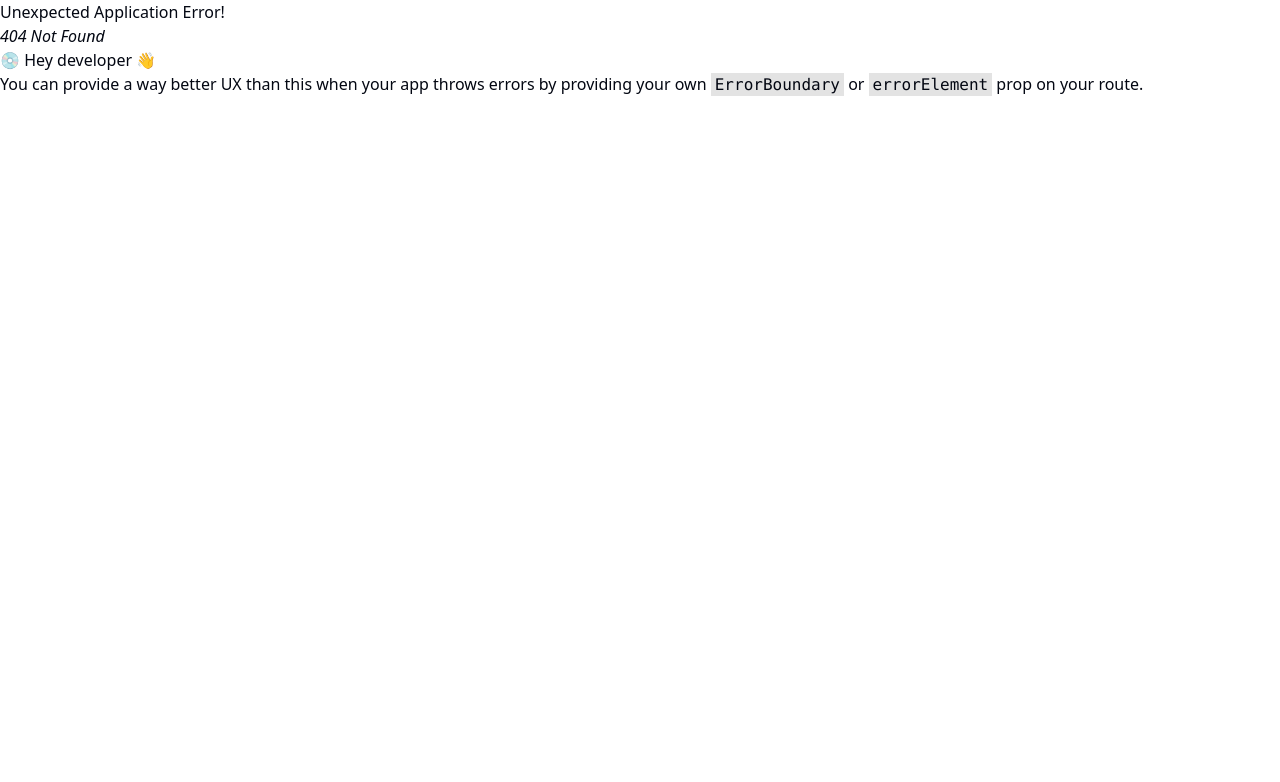
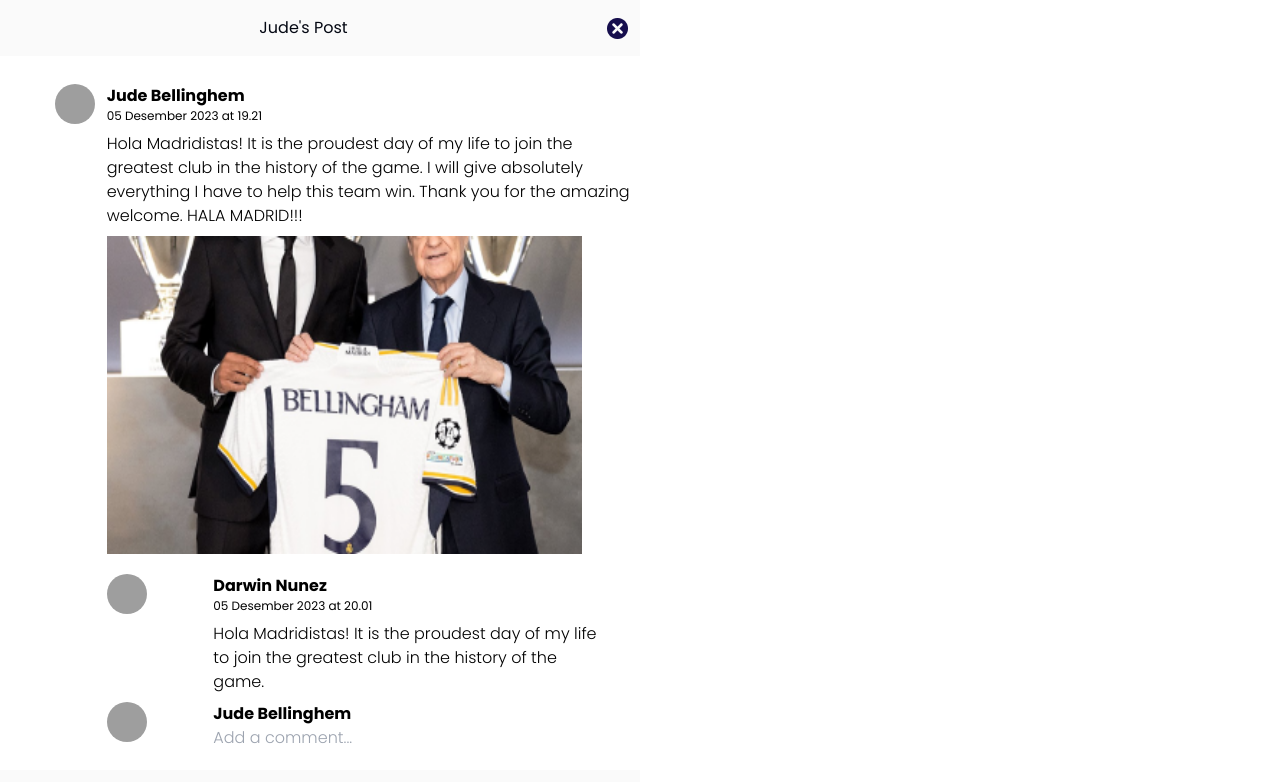
Before and after one commit to App-Sosmed-6/FE, a React (Vite) app: page /story-details in a window 1280 px wide. Before the commit this address had no page. Shown: the top 782 px of the page. Built offline with nearby package versions, Linux system fonts and the light colour scheme; grey boxes are pictures that could not be loaded.

Commit message:
feat: adding home page features

```diff
--- a/src/components/comment-form.tsx
+++ b/src/components/comment-form.tsx
@@ -1,3 +1,5 @@
+import { Link } from "react-router-dom";
+
 import {
     Avatar,
     AvatarFallback,
@@ -8,8 +10,8 @@ const CommentForm = () => {
   return (
     <div>
       <div className="grid grid-cols-6">
-        <div className="col-start-2 col-span-4">
-          <p className="py-5">View more comments</p>
+        <div className="col-start-2 col-span-4 py-5">
+          <Link to="/story-details">View more comments</Link>
         </div>
         <div className="col-start-2">
           <Avatar>
--- a/src/components/left-sidebar.tsx
+++ b/src/components/left-sidebar.tsx
@@ -1,10 +1,12 @@
+import { Link } from "react-router-dom";
+
 import {
     Avatar,
     AvatarFallback,
     AvatarImage
   } from "@/components/ui/avatar";
 
-  import { Button } from "./ui/button";
+import { Button } from "./ui/button";
 
 const LeftSidebar = () => {
   return (
@@ -21,7 +23,7 @@ const LeftSidebar = () => {
           <p className="text-2xl font-medium">Profile</p>
         </div>
           <Button className="bg-[#57BAAB] w-56 h-14 rounded-3xl">
-            <p className="text-white text-2xl font-semibold">Post</p>
+            <Link to="/post-details" className="text-white text-2xl font-semibold">Post</Link>
           </Button>
       </div>
 
--- /dev/null
+++ b/src/components/post-details.tsx
@@ -0,0 +1,42 @@
+import {
+    Avatar,
+    AvatarFallback,
+    AvatarImage,
+  } from "@/components/ui/avatar";
+
+  import { Separator } from "@/components/ui/separator";
+  import { Button } from "./ui/button";
+
+const PostDetails = () => {
+  return (
+    <div className="w-1/2 container bg-slate-400 h-72 flex items-center justify-center rounded-xl">
+        <div className="w-full mx-auto">
+          <div className="flex pb-3">
+            <Avatar>
+              <AvatarImage src="#" />
+              <AvatarFallback>JB</AvatarFallback>
+            </Avatar>
+            <input
+              type="text"
+              placeholder="What is happening..."
+              className="ml-6 text text-xl font-light border-transparent focus:outline-none focus:border-[desiredColor]"
+            />
+          </div>
+
+          <div className="py-2">
+            <Separator />
+          </div>
+
+          <div className="flex justify-between items-center py-4">
+            <div className="flex">
+              <img src="src/assets/icon-footer-4.png" alt="icon select image" className="w-6 h-6"/>
+              <p className="ml-6 whitespace-nowrap">Select image...</p>
+            </div>
+            <Button className="bg-[#57BAAB] w-28 h-9 rounded-3xl">Post</Button>
+          </div>
+        </div>
+    </div>
+  )
+}
+
+export default PostDetails;
--- /dev/null
+++ b/src/components/story-details.tsx
@@ -0,0 +1,70 @@
+import {
+  Avatar,
+  AvatarFallback,
+  AvatarImage
+} from "@/components/ui/avatar";
+
+const StoryDetails = () => {
+  return (
+    <div className="w-1/2 bg-white font-poppins items-center justify-center rounded-xl">
+      <div className="flex mx-auto items-center justify-between h-14 bg-[#FAFAFA]">
+        <p className="mx-auto">Jude's Post</p>
+        <img src="src/assets/icon-footer-6.png" alt="close icon" className="pr-3"/>
+      </div>
+
+      <div className="grid grid-cols-6 pt-7">
+        <div className="flex justify-end pr-3">
+          <Avatar>
+            <AvatarImage src="#" />
+            <AvatarFallback>JB</AvatarFallback>
+          </Avatar>
+        </div>
+        <div className="col-span-5 text-black">
+          <h4 className="text-base font-bold">Jude Bellinghem</h4>
+          <p className="text-xs">05 Desember 2023 at 19.21</p>
+          <p className="w-full text-base font-light py-2">
+            Hola Madridistas! It is the proudest day of my life to join the greatest club in the history of the game. I will give absolutely everything I have to help this team win. Thank you for the amazing welcome. HALA MADRID!!!
+          </p>
+          <img src="/src/assets/post-image.png" alt="post-image" className="pb-5 w-[475px] h-[338px]"/>
+        </div>
+      </div>
+
+      <div className="grid grid-cols-6">
+        <div className="col-start-2">
+          <Avatar>
+            <AvatarImage src="#" />
+            <AvatarFallback>DN</AvatarFallback>
+          </Avatar>
+        </div>
+        <div className="col-span-4 text-black">
+          <h4 className="text-base font-bold">Darwin Nunez</h4>
+          <p className="text-xs">05 Desember 2023 at 20.01</p>
+          <p className="w-full text-base font-light py-2 pr-7">
+            Hola Madridistas! It is the proudest day of my life to join the greatest club in the history of the game.
+          </p>
+        </div>
+      </div>
+
+        <div className="grid grid-cols-6 pb-5">
+          <div className="col-start-2">
+            <Avatar>
+              <AvatarImage src="#" />
+              <AvatarFallback>JB</AvatarFallback>
+            </Avatar>
+          </div>
+          <div className="col-span-4 text-black">
+            <h4 className="text-base font-bold">Jude Bellinghem</h4>
+            <input
+              type="text"
+              placeholder="Add a comment..."
+              className="text-black text-base font-light focus:outline-none focus:border-[desiredColor]"
+              />
+            </div>
+          </div>
+        <div className="flex mx-auto items-center justify-between h-14 bg-[#FAFAFA]">
+        </div>
+    </div>
+  )
+}
+
+export default StoryDetails;
```
Also changed, not shown: src/routes/index.tsx (+10 -0 lines), src/assets/icon-footer-6.png (added), src/components/detail-post.tsx (deleted).
